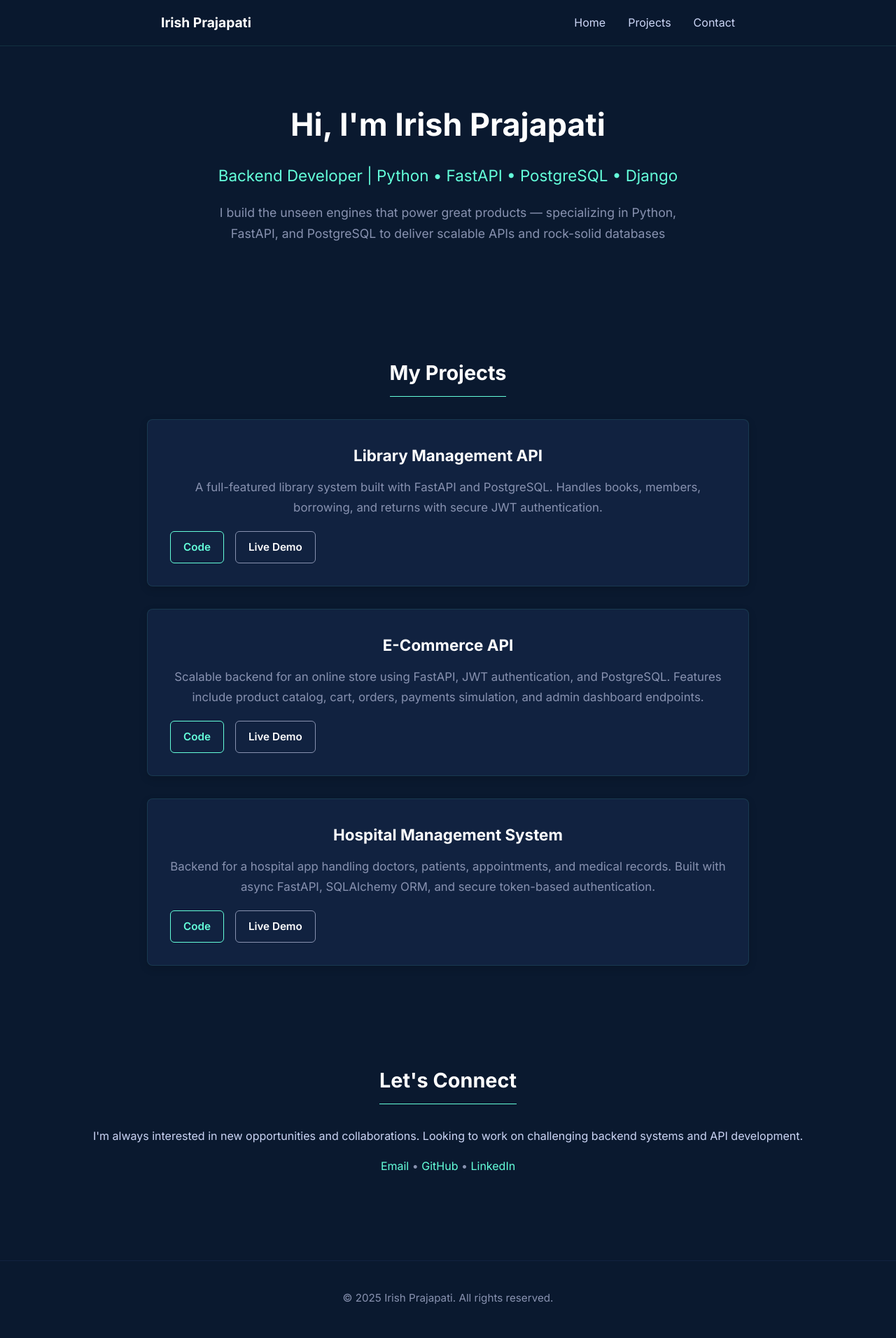
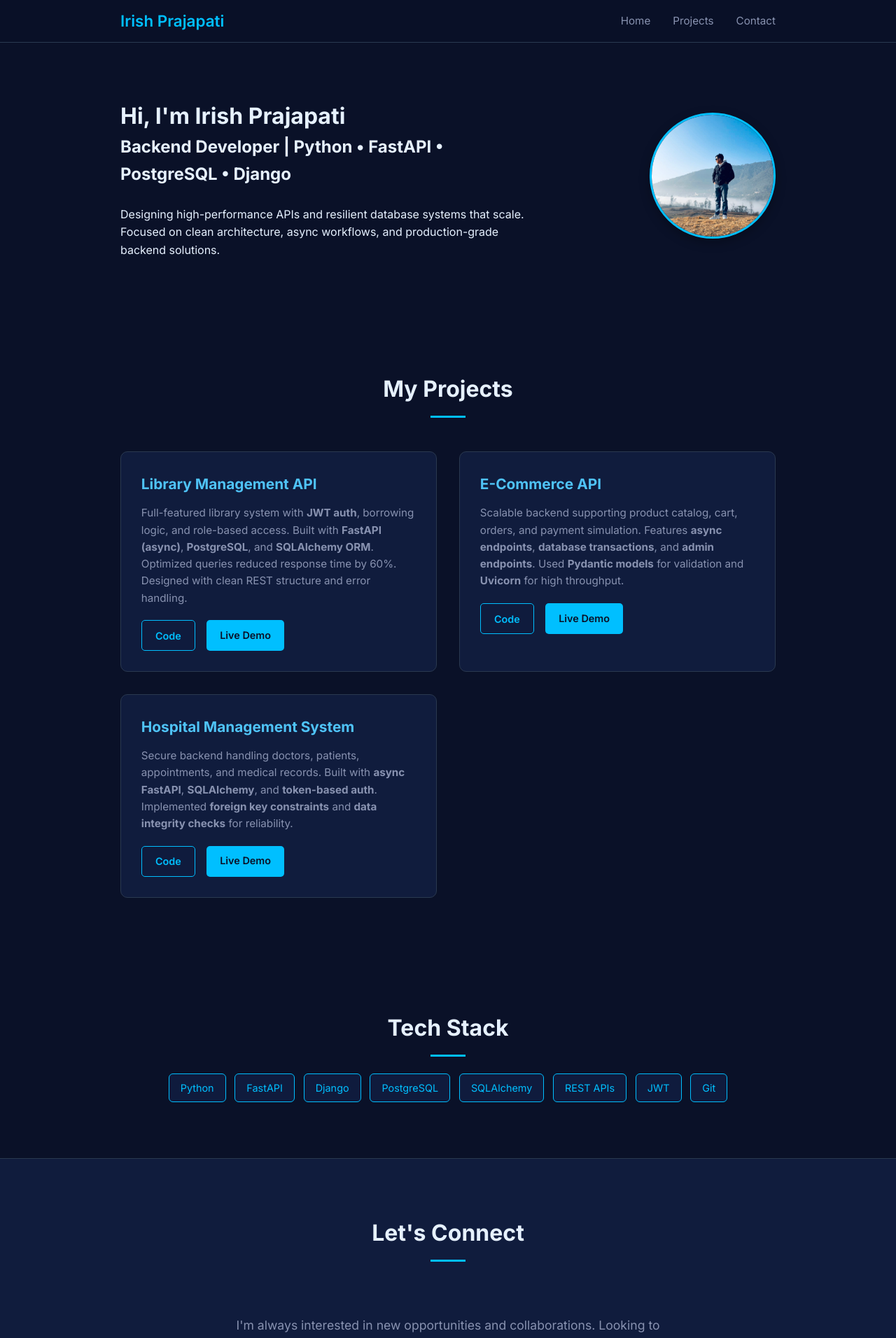
Before and after one commit to Erishprajapati/userdeploy, a React (Create React App) app: page / in a window 1280 px wide. Shown: the top 1912 px of the page at 70% size. Built offline with nearby package versions, Linux system fonts and the light colour scheme.

Commit message:
portfolio changes

```diff
--- a/src/App.js
+++ b/src/App.js
@@ -1,8 +1,10 @@
+// App.js
 import React from 'react';
 import Navbar from './components/navbar';
 import Header from './components/Header';
 import Projects from './components/Projects';
 import Contact from './components/Contact';
+import Skills from './components/skill'; // ✅ Add this import
 
 function App() {
   return (
@@ -11,6 +13,7 @@ function App() {
       <main>
         <Header />
         <Projects />
+        <Skills />     {/* ✅ Add Skills section */}
         <Contact />
       </main>
       <footer className="footer">
--- a/src/components/Contact.js
+++ b/src/components/Contact.js
@@ -1,21 +1,32 @@
+// components/Contact.js
 import React from 'react';
 
 const Contact = () => {
   return (
     <section className="contact-section" id="contact">
+      <div className="container">
         <h3 className="section-title">Let's Connect</h3>
-      <p>
+        <p className="contact-text">
           I'm always interested in new opportunities and collaborations.
           Looking to work on challenging backend systems and API development.
         </p>
         <div className="contact-links">
           <a href="mailto:irishmjn@gmail.com">Email</a> •{" "}
-        <a href="https://github.com/Erishprajapati" target="_blank" rel="noopener noreferrer">
+          <a
+            href="https://github.com/Erishprajapati"
+            target="_blank"
+            rel="noopener noreferrer"
+          >
             GitHub
           </a> •{" "}
-        <a href="https://www.linkedin.com/in/eris-prajapati-a744ba259/" target="_blank" rel="noopener noreferrer">
+          <a
+            href="https://www.linkedin.com/in/eris-prajapati-a744ba259/"
+            target="_blank"
+            rel="noopener noreferrer"
+          >
             LinkedIn
           </a>
+        </div>
       </div>
     </section>
   );
--- a/src/components/Header.js
+++ b/src/components/Header.js
@@ -1,13 +1,25 @@
+// Header.js
 import React from 'react';
 
 const Header = () => {
   return (
     <header className="header" id="home">
-      <h1>Hi, I'm Irish Prajapati</h1>
-      <h2>Backend Developer | Python • FastAPI • PostgreSQL • Django</h2>
-      <p>
-      I build the unseen engines that power great products — specializing in Python, FastAPI, and PostgreSQL to deliver scalable APIs and rock-solid databases
-      </p>
+      <div className="header-container">
+        <div className="header-content">
+          <h1>Hi, I'm Irish Prajapati</h1>
+          <h2>Backend Developer | Python • FastAPI • PostgreSQL • Django</h2><br></br>
+          <p>
+            Designing high-performance APIs and resilient database systems that scale.
+            Focused on clean architecture, async workflows, and production-grade backend solutions.
+          </p>
+        </div>
+        <div className="header-image">
+          <img
+            src="/profile.jpg"  // ✅ Correct path
+            alt="Irish Prajapati"
+          />
+        </div>
+      </div>
     </header>
   );
 };
--- a/src/components/Projects.js
+++ b/src/components/Projects.js
@@ -1,30 +1,48 @@
+// Projects.js
 import React from 'react';
 
 const Projects = () => {
   const projects = [
     {
       title: "Library Management API",
-      desc: "A full-featured library system built with FastAPI and PostgreSQL. Handles books, members, borrowing, and returns with secure JWT authentication.",
+      desc: (
+        <>
+          Full-featured library system with <strong>JWT auth</strong>, borrowing logic, and role-based access.
+          Built with <strong>FastAPI (async)</strong>, <strong>PostgreSQL</strong>, and <strong>SQLAlchemy ORM</strong>.
+          Optimized queries reduced response time by 60%. Designed with clean REST structure and error handling.
+        </>
+      ),
       codeLink: "https://github.com/Erishprajapati/LibraryAPI-Creatio",
       liveLink: "https://libraryapi-creatio-1.onrender.com"
     },
     {
       title: "E-Commerce API",
-      desc: "Scalable backend for an online store using FastAPI, JWT authentication, and PostgreSQL. Features include product catalog, cart, orders, payments simulation, and admin dashboard endpoints.",
+      desc: (
+        <>
+          Scalable backend supporting product catalog, cart, orders, and payment simulation.
+          Features <strong>async endpoints</strong>, <strong>database transactions</strong>, and <strong>admin endpoints</strong>.
+          Used <strong>Pydantic models</strong> for validation and <strong>Uvicorn</strong> for high throughput.
+        </>
+      ),
       codeLink: "https://github.com/Erishprajapati/EcommerceAPI",
       liveLink: "https://ecommerceapi-production-8d3a.up.railway.app/docs"
     },
     {
       title: "Hospital Management System",
-      desc: "Backend for a hospital app handling doctors, patients, appointments, and medical records. Built with async FastAPI, SQLAlchemy ORM, and secure token-based authentication.",
+      desc: (
+        <>
+          Secure backend handling doctors, patients, appointments, and medical records.
+          Built with <strong>async FastAPI</strong>, <strong>SQLAlchemy</strong>, and <strong>token-based auth</strong>.
+          Implemented <strong>foreign key constraints</strong> and <strong>data integrity checks</strong> for reliability.
+        </>
+      ),
       codeLink: "https://github.com/Erishprajapati/hospital-management-system1",
-      liveLink: "https://hospital-management-system1-o63yod5j9-erishprajapatis-projects.vercel.app/api/v1/login_view"
+      liveLink: "https://hospital-management-system1-o63yod5j9-erishprajatis-projects.vercel.app/api/v1/login_view"
     }
   ];
 
   return (
     <section className="projects-section" id="projects">
-      {/* Centered Container */}
       <div className="projects-wrapper">
         <h3 className="section-title">My Projects</h3>
 
--- /dev/null
+++ b/src/components/skill.js
@@ -0,0 +1,26 @@
+// Skills.js
+import React from 'react';
+
+const Skills = () => {
+  const skills = [
+    "Python", "FastAPI", "Django", "PostgreSQL", "SQLAlchemy",
+    "REST APIs", "JWT", "Git"
+  ];
+
+  return (
+    <section className="skills-section">
+      <div className="container">
+        <h3 className="section-title">Tech Stack</h3>
+        <div className="skills-grid">
+          {skills.map((skill, index) => (
+            <span key={index} className="skill-badge">
+              {skill}
+            </span>
+          ))}
+        </div>
+      </div>
+    </section>
+  );
+};
+
+export default Skills;
--- a/src/styles.css
+++ b/src/styles.css
@@ -1,55 +1,56 @@
-/* === Color Theme === */
+/* style.css */
 :root {
-  --navy: #0a192f;
-  --light-navy: #112240;
-  --lightest-navy: #ccd6f6;
-  --slate: #8892b0;
-  --highlight: #64ffda;
-  --border-radius: 8px;
-  --transition: all 0.3s ease;
+  --bg-primary: #0a1128;        /* Deep true navy */
+  --bg-secondary: #101c3d;      /* Card background */
+  --text-primary: #e6f1ff;      /* Crisp off-white text */
+  --text-secondary: #8892b0;    /* Soft gray for descriptions */
+  --accent: #00bfff;            /* Sky blue accent */
+  --accent-hover: #0099cc;      /* Darker on hover */
+  --border: #2a3950;            /* Clean border */
 }
 
 * {
+  box-sizing: border-box;
   margin: 0;
   padding: 0;
-  box-sizing: border-box;
 }
 
 body {
-  background-color: var(--navy);
-  color: var(--lightest-navy);
-  font-family: 'Inter', -apple-system, BlinkMacSystemFont, sans-serif;
-  line-height: 1.7;
+  font-family: 'Inter', sans-serif;
+  background-color: var(--bg-primary);
+  color: var(--text-primary);
+  line-height: 1.6;
+  scroll-behavior: smooth;
 }
 
 .container {
-  max-width: 900px;
+  max-width: 1000px;
   margin: 0 auto;
-  padding: 0 40px;
+  padding: 0 2rem;
 }
 
-/* === Navbar === */
+/* Navbar */
 .navbar {
   position: fixed;
   top: 0;
   width: 100%;
-  background-color: rgba(10, 25, 47, 0.95);
+  background: rgba(10, 17, 40, 0.95);
   backdrop-filter: blur(8px);
   z-index: 1000;
-  padding: 1rem 0;
-  border-bottom: 1px solid rgba(100, 255, 218, 0.1);
+  border-bottom: 1px solid var(--border);
 }
 
 .nav-container {
   display: flex;
   justify-content: space-between;
   align-items: center;
+  height: 60px;
 }
 
 .nav-logo {
-  color: white;
-  font-weight: 700;
-  font-size: 1.2rem;
+  color: var(--accent);
+  font-size: 1.4rem;
+  font-weight: 600;
   text-decoration: none;
 }
 
@@ -59,196 +60,270 @@ body {
 }
 
 .nav-link {
-  color: var(--lightest-navy);
+  color: var(--text-secondary);
   text-decoration: none;
-  font-size: 1rem;
-  transition: color 0.3s;
+  transition: color 0.3s ease;
+  font-size: 0.95rem;
 }
 
 .nav-link:hover {
-  color: var(--highlight);
+  color: var(--accent);
 }
 
-/* === Header === */
+/* Header */
 .header {
-  padding: 140px 0 80px;
+  padding: 140px 2rem 80px;
   text-align: center;
 }
 
-.header h1 {
-  font-size: 2.8rem;
-  color: white;
-  margin-bottom: 1rem;
+/* Header Container - Image + Text Side-by-Side */
+.header-container {
+  display: flex;
+  flex-direction: column;
+  align-items: center;
+  text-align: center;
+  gap: 2rem;
+  max-width: 1000px;
+  margin: 0 auto;
+  padding: 0 2rem;
 }
 
-.header h2 {
-  color: var(--highlight);
-  font-size: 1.4rem;
-  margin-bottom: 1.2rem;
-  font-weight: 500;
+.header-content {
+  width: 100%;
 }
 
-.header p {
-  color: var(--slate);
-  font-size: 1.1rem;
-  max-width: 700px;
-  margin: 0 auto;
+.header-image img {
+  width: 180px;
+  height: 180px;
+  border-radius: 50%;
+  object-fit: cover;
+  border: 3px solid var(--accent);
+  box-shadow: 0 5px 15px rgba(0, 0, 0, 0.3);
+  transition: transform 0.3s ease;
 }
 
-/* === Section Title === */
-.section-title {
-  font-size: 1.8rem;
-  color: white;
-  margin-bottom: 2rem;
-  border-bottom: 1px solid var(--highlight);
-  padding-bottom: 8px;
-  display: inline-block;
+.header-image img:hover {
+  transform: scale(1.05);
 }
 
-/* === Projects === */
-.projects-section {
-  padding: 60px 0;
+/* Responsive: Side-by-side on desktop */
+@media (min-width: 768px) {
+  .header-container {
+    flex-direction: row;
+    justify-content: space-between;
+    text-align: left;
+    align-items: center;
+  }
+
+  .header-content {
+    text-align: left;
+    flex: 1;
+    max-width: 600px;
+  }
+
+  .header-image {
+    flex-shrink: 0;
+  }
+}
+
+/* Section Styling */
+section {
+  padding: 80px 0;
+}
+
+.section-title {
+  font-size: 2rem;
+  color: var(--text-primary);
+  text-align: center;
+  margin-bottom: 3rem;
+  position: relative;
+}
+
+.section-title::after {
+  content: '';
+  display: block;
+  width: 50px;
+  height: 3px;
+  background: var(--accent);
+  margin: 0.8rem auto;
+}
+
+/* Projects */
+.projects-wrapper {
+  max-width: 1000px;
+  margin: 0 auto;
+  padding: 0 2rem;
 }
 
 .projects-container {
-  display: flex;
-  flex-direction: column;
-  gap: 32px;
+  display: grid;
+  grid-template-columns: repeat(auto-fit, minmax(300px, 1fr));
+  gap: 2rem;
 }
 
 .project-card {
-  background-color: var(--light-navy);
-  padding: 32px;
-  border-radius: var(--border-radius);
-  box-shadow: 0 4px 12px rgba(0, 0, 0, 0.15);
-  border: 1px solid rgba(100, 255, 218, 0.1);
-  transition: var(--transition);
+  background: var(--bg-secondary);
+  border-radius: 10px;
+  padding: 1.8rem;
+  transition: transform 0.3s ease, box-shadow 0.3s ease;
+  border: 1px solid var(--border);
 }
 
 .project-card:hover {
-  transform: translateY(-6px);
-  box-shadow: 0 12px 24px rgba(0, 0, 0, 0.2);
-  border-color: var(--highlight);
+  transform: translateY(-5px);
+  box-shadow: 0 10px 25px rgba(0, 0, 0, 0.3);
 }
 
 .project-card h4 {
-  color: white;
-  font-size: 1.4rem;
-  margin-bottom: 12px;
+  font-size: 1.3rem;
+  margin-bottom: 0.8rem;
+  color: #4fc3f7; /* Light sky blue for project titles */
 }
 
 .project-card p {
-  color: var(--slate);
-  font-size: 1.05rem;
-  margin-bottom: 20px;
+  color: var(--text-secondary);
+  font-size: 0.95rem;
+  margin-bottom: 1.2rem;
+  line-height: 1.6;
 }
 
 .project-links {
   display: flex;
-  gap: 16px;
+  gap: 1rem;
 }
 
 .btn {
-  padding: 9px 18px;
-  border-radius: 6px;
-  font-size: 0.95rem;
+  padding: 0.6rem 1.2rem;
+  border-radius: 5px;
+  font-size: 0.9rem;
   font-weight: 600;
   text-decoration: none;
-  transition: var(--transition);
+  transition: all 0.3s ease;
+  display: inline-block;
 }
 
 .btn-code {
-  background-color: var(--light-navy);
-  color: var(--highlight);
-  border: 1px solid var(--highlight);
+  background: #0f1b3d;
+  color: var(--accent);
+  border: 1px solid var(--accent);
+}
+
+.btn-code:hover {
+  background: #1a2b5c;
 }
 
 .btn-live {
-  background-color: transparent;
-  color: white;
-  border: 1px solid var(--slate);
-}
-
-.btn:hover {
-  transform: scale(1.05);
-  box-shadow: 0 6px 16px rgba(100, 255, 218, 0.15);
-}
-
-.btn-code:hover {
-  background-color: rgba(100, 255, 218, 0.1);
+  background: var(--accent);
+  color: #0a1128;
+  border: none;
 }
 
 .btn-live:hover {
-  border-color: var(--highlight);
-  color: var(--highlight);
+  background: var(--accent-hover);
+  color: white;
 }
 
-/* === Contact === */
+/* Contact Section */
 .contact-section {
-  padding: 60px 0;
+  padding: 80px 0;
+  background: var(--bg-secondary);
+  border-top: 1px solid var(--border);
+}
+
+.contact-section .container {
+  display: flex;
+  flex-direction: column;
+  align-items: center;
+  text-align: center;
+  max-width: 700px;
+  margin: 0 auto;
+  gap: 1rem;
+}
+
+.contact-text {
+  color: var(--text-secondary);
+  font-size: 1.1rem;
+  line-height: 1.6;
+  margin: 0;
+}
+
+.contact-links {
+  font-size: 1.1rem;
+  color: var(--text-secondary);
+}
+
+.contact-links a {
+  color: var(--accent);
+  text-decoration: none;
+  transition: color 0.3s ease;
+}
+
+.contact-links a:hover {
+  color: var(--accent-hover);
+}
+
+/* Footer */
+.footer {
+  text-align: center;
+  padding: 2rem 0;
+  color: var(--text-secondary);
+  font-size: 0.9rem;
+  border-top: 1px solid var(--border);
+}
+
+/* Skills Section */
+.skills-section {
+  padding: 80px 0;
   text-align: center;
 }
 
-.contact-links {
-  margin-top: 1rem;
-  color: var(--slate);
+.skills-section .section-title {
+  margin-bottom: 1.5rem;
 }
 
-.contact-links a {
-  color: var(--highlight);
-  text-decoration: none;
-  font-weight: 500;
+.skills-grid {
+  display: flex;
+  flex-wrap: wrap;
+  justify-content: center;
+  gap: 0.8rem;
+  margin-top: 1rem;
 }
 
-.contact-links a:hover {
-  text-decoration: underline;
+.skill-badge {
+  background: #0f1b3d;
+  color: var(--accent);
+  padding: 0.5rem 1rem;
+  border-radius: 6px;
+  font-size: 0.9rem;
+  border: 1px solid var(--accent);
+  transition: all 0.3s ease;
 }
 
-/* === Footer === */
-.footer {
-  text-align: center;
-  padding: 40px 0;
-  color: var(--slate);
-  font-size: 0.95rem;
-  border-top: 1px solid #112240;
-  margin-top: 60px;
+.skill-badge:hover {
+  background: #1a2b5c;
+  transform: scale(1.05);
 }
 
-/* === Responsive Design === */
+/* Responsive */
 @media (max-width: 768px) {
-  .container {
-    padding: 0 20px;
+  .header h1 {
+    font-size: 2.3rem;
   }
 
-  .header {
-    padding: 120px 0 60px;
-  }
-
-  .header h1 {
-    font-size: 2.2rem;
+  .header h2 {
+    font-size: 1.1rem;
   }
 
   .nav-menu {
     gap: 1rem;
   }
 
+  .projects-container {
+    grid-template-columns: 1fr;
+    padding: 0 1rem;
+  }
+
   .project-card {
-    padding: 24px;
+    padding: 1.5rem;
   }
 }
-/* === Projects Section (Centered) === */
-.projects-section {
-  padding: 80px 0;
-  text-align: center;
-}
-
-.projects-wrapper {
-  max-width: 900px;
-  margin: 0 auto;
-  padding: 0 20px;
-  display: flex;
-  flex-direction: column;
-  align-items: center;
-}
-
-/* Keep existing .projects-container, .project-card, etc. */
```
Also changed, not shown: public/index.html (+5 -2 lines), public/0-02-03-a916be5deca608ed7f69d51cd200d4187982ca4c60989c60b349e5a42081f8ef_21c49aaf9b2.jpg (added), public/profile.jpg (added). Lines whose indentation alone changed are shown as unchanged.
